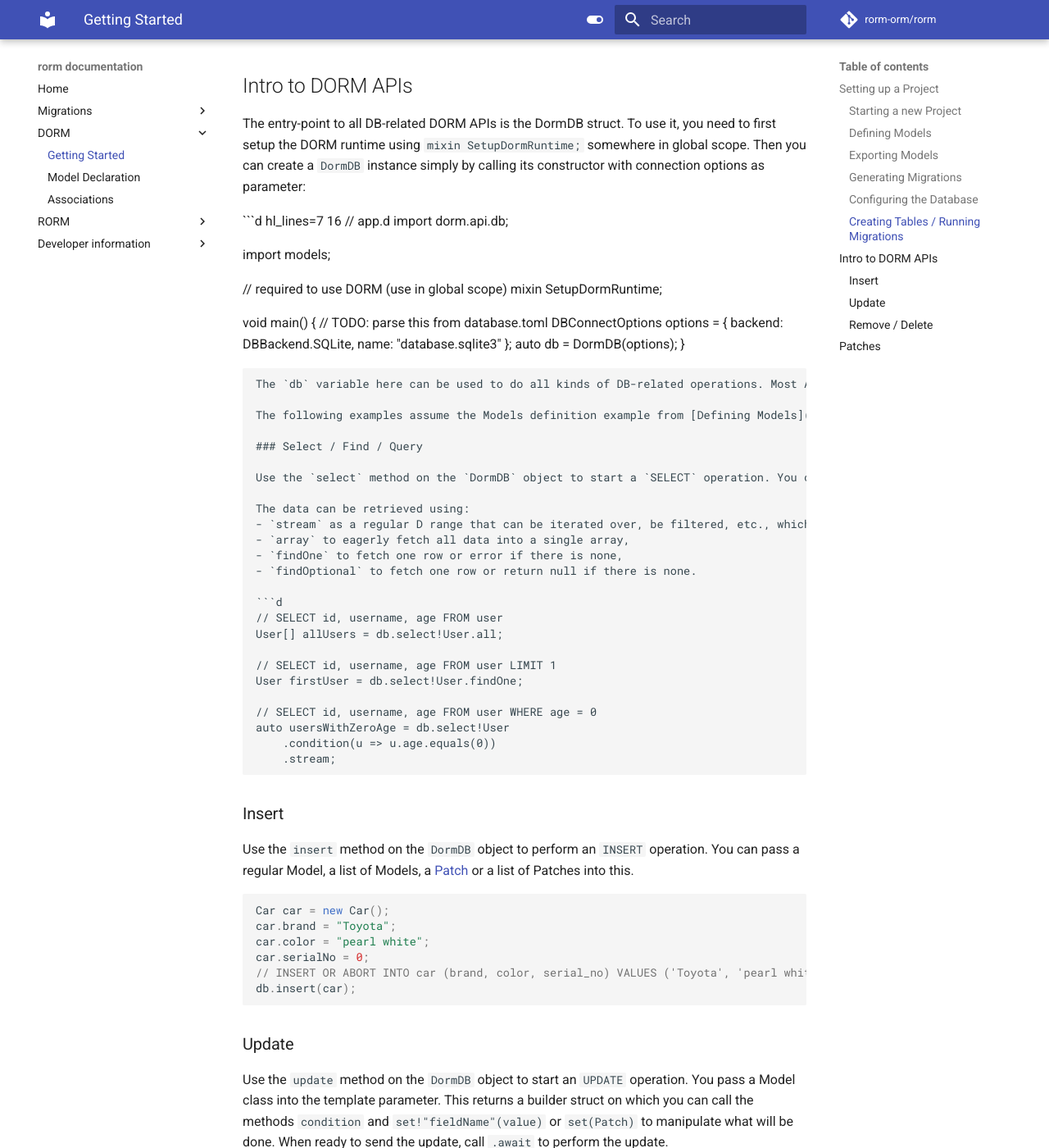
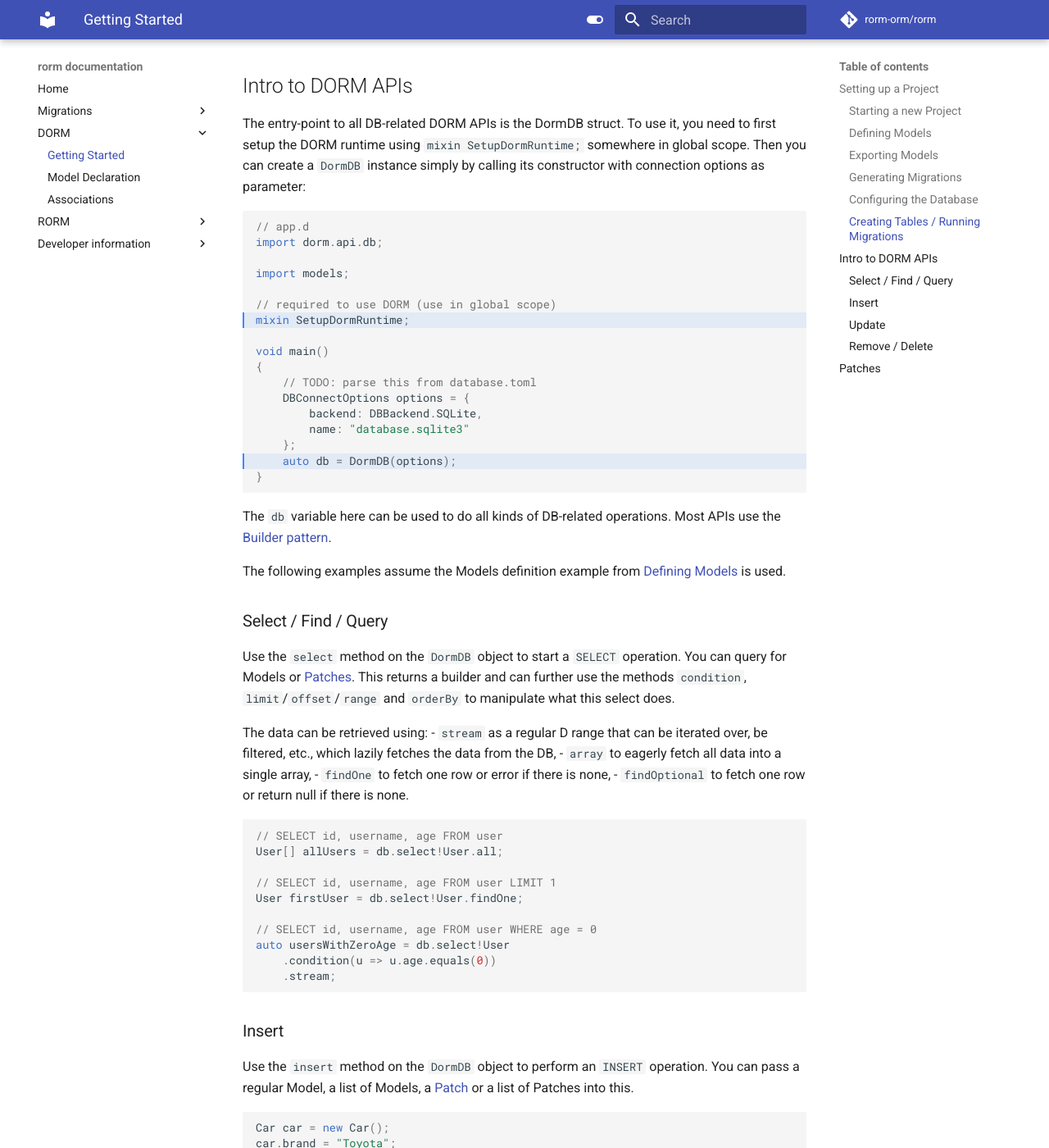
Before and after one commit to rorm-orm/docs, an MkDocs documentation site: the page built from docs/dorm/getting_started.md, in a window 1280 px wide and 1400 px high, scrolled down 4331 px. Shown: the whole window at 82% size. Built offline with MkDocs 1.6.1 and Material for MkDocs 9.7.7, drawn with Linux system fonts in a browser that asks for light colours; comment, search, counter and statistics services are not loaded.

Commit message:
fix code highlighting

````diff
--- a/docs/dorm/getting_started.md
+++ b/docs/dorm/getting_started.md
@@ -154,7 +154,7 @@ For more information see [rorm-cli migrate](../migrations/migrate.md)
 
 The entry-point to all DB-related DORM APIs is the DormDB struct. To use it, you need to first setup the DORM runtime using `mixin SetupDormRuntime;` somewhere in global scope. Then you can create a `DormDB` instance simply by calling its constructor with connection options as parameter:
 
-```d hl_lines=7 16
+```d hl_lines="7 16"
 // app.d
 import dorm.api.db;
 
--- a/requirements.txt
+++ b/requirements.txt
@@ -1,2 +1,2 @@
-mkdocs~=1.2.3
+mkdocs~=1.4.0
 mkdocs-material~=8.5.10
````
